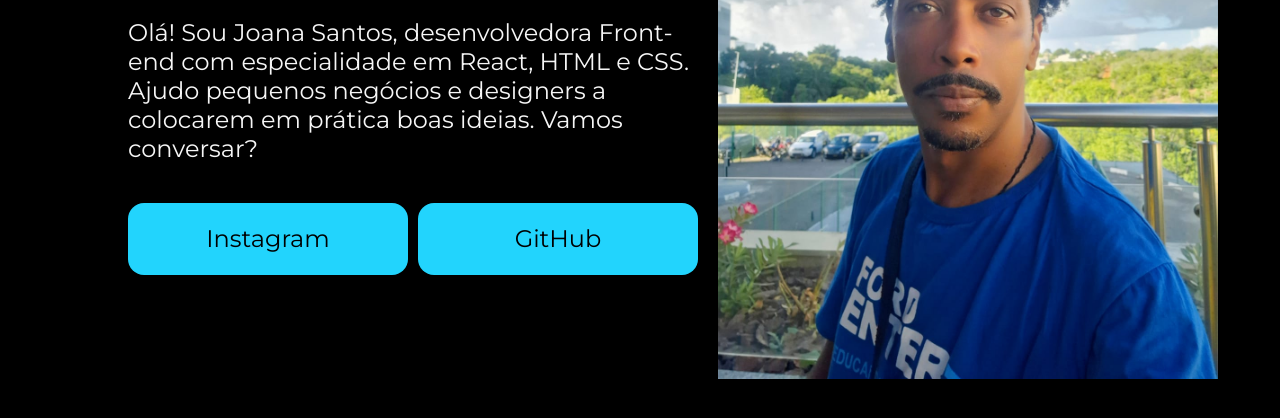
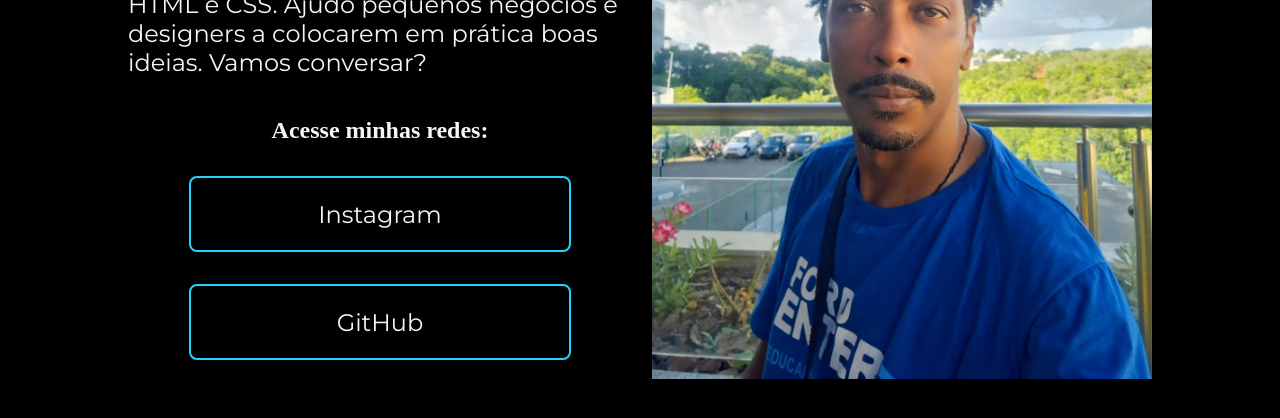
Before and after one commit to Nawldo/desvendando_o_html-css, a plain HTML site: page index.html in a window 1280 px wide. Shown: the part 492-910 px from the top of the page. Drawn offline with nearby package versions, Linux system fonts and the light colour scheme.

Commit message:
estilização

```diff
--- a/index.html
+++ b/index.html
@@ -18,6 +18,7 @@
                     HTML e CSS. Ajudo pequenos negócios e designers a colocarem em prática
                     boas ideias. Vamos conversar?</p>
                 <div class="apresentacao__links">
+                    <h2 class="apresentacao__links__subtitulo">Acesse minhas redes:</h2>
                     <a class="apresentacao__links__link" href="https://Instagram.com/naldodo.c">Instagram</a>
                     <a class="apresentacao__links__link" href="https://github.com/Nalwdo">GitHub</a>
                 </div>
--- a/style.css
+++ b/style.css
@@ -59,20 +59,35 @@ body {
 .apresentacao__links {
     display: flex;
     justify-content: space-between;
-    gap: 10px; /* Espaçamento entre os botões */
+    flex-direction: column;
+    align-items: center;
+    gap: 32px; /* Espaçamento entre os botões */
+}
+
+presentacao__links__subtitulo {
+    font-family: "krana one", sans-serif;
+    font-weight: 400;
+    font-size: 24px;
 }
 
 
 
 .apresentacao__links__link {
-    background-color: #22d4fd;
-    width: 280px;
+    /*background-color: #22d4fd;*/
+    border: 2px solid #22d4fd;
+    width: 378px;
     text-align: center;
-    border-radius: 16px;
+    border-radius: 8px;
     font-size: 24px;
     padding: 21.5px 0;
     text-decoration: none;
-    color: #000000;
+    color: #f6f6f6;
     font-family: "Montserrat", "sans-serifnt";
 
 }
+
+/*.container {
+margin: 20%;	adiciona uma margem para centralizar os quadrados na tela
+display: flex;	coloca os quadrados lado a lado
+gap: 10px;	 adiciona espaços iguais entre cada quadrado
+}*/
```
